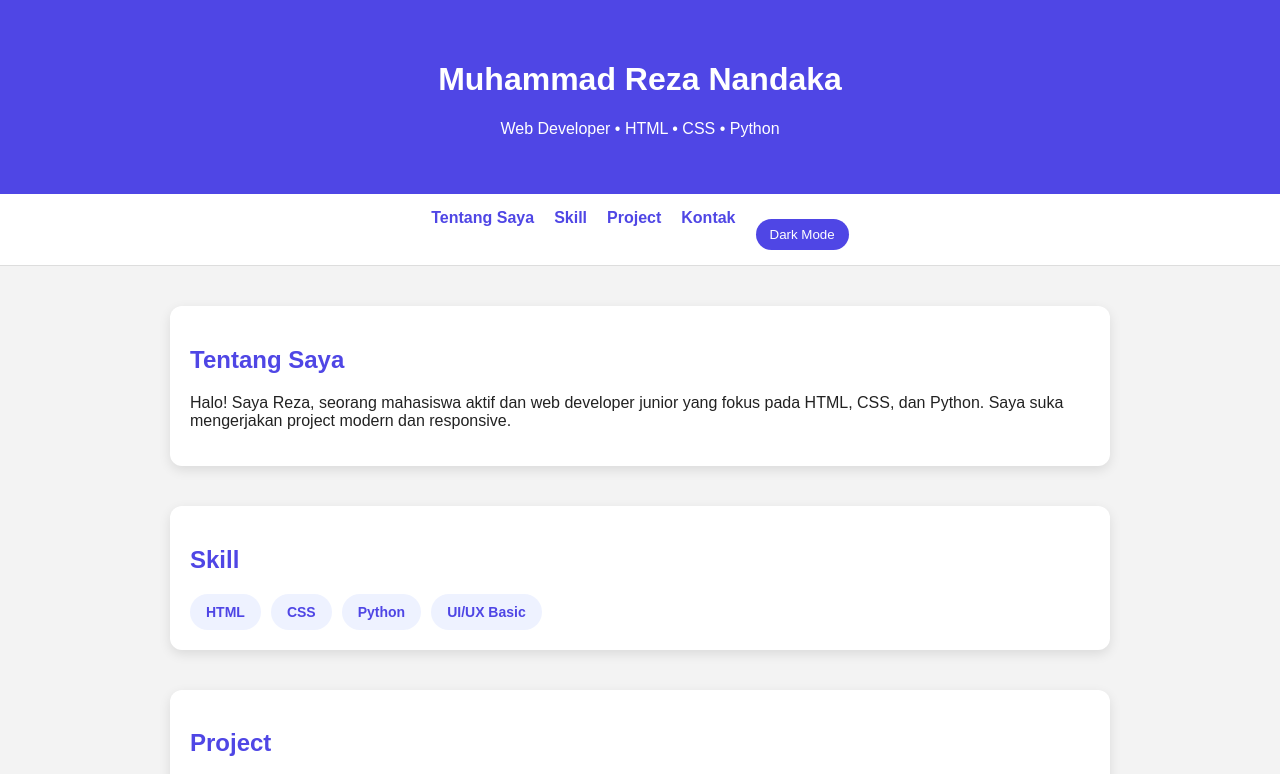
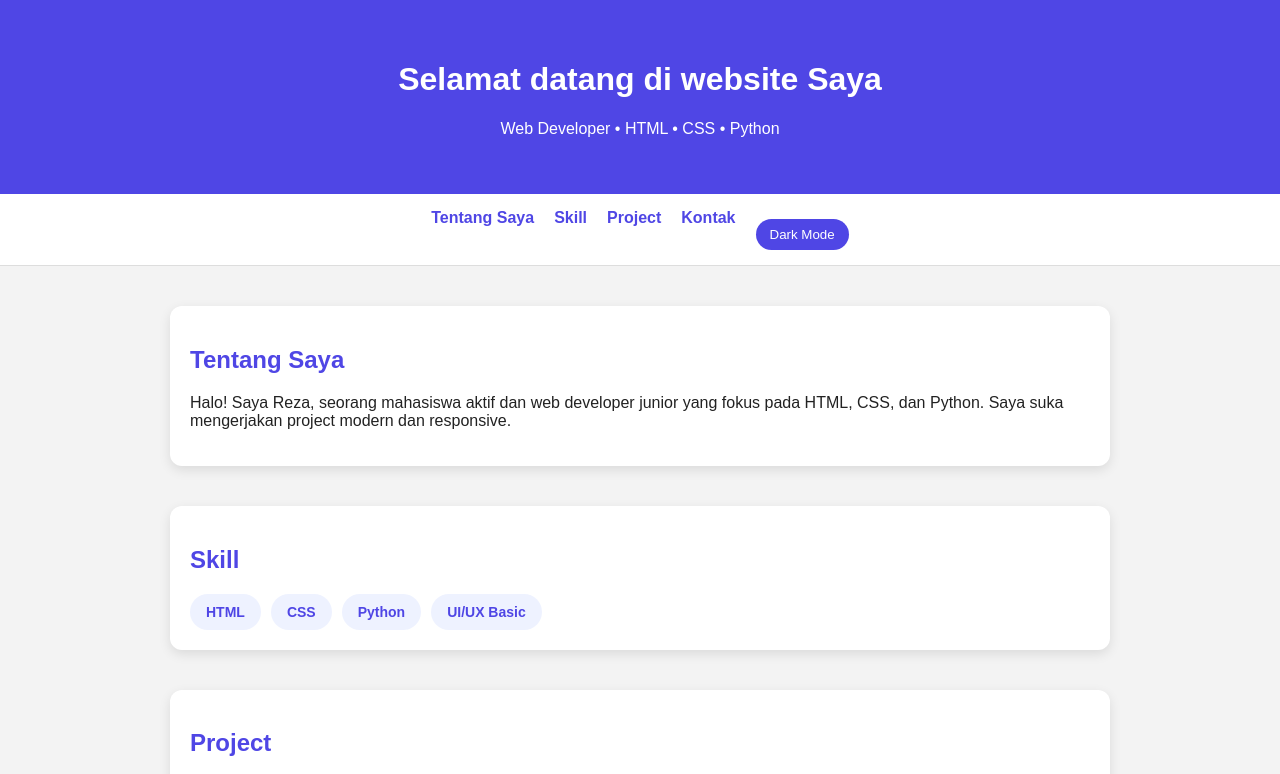
Before and after one commit to Reza-gif79/Web, a plain HTML site: page index.html in a window 1280 px wide. Shown: the top 774 px of the page. Drawn offline with Linux system fonts and the light colour scheme.

Commit message:
Update personal website HTML structure and styles
The HTML structure and styles for the personal website have been updated, including the content in the header, navigation, and sections.

```diff
--- a/index.html
+++ b/index.html
@@ -148,7 +148,7 @@
         <div class="spinner"></div>
     </div>
     <header>
-        <h1>Muhammad Reza Nandaka</h1>
+        <h1>Selamat datang di website Saya</h1>
         <p>Web Developer • HTML • CSS • Python</p>
     </header>
 
```
